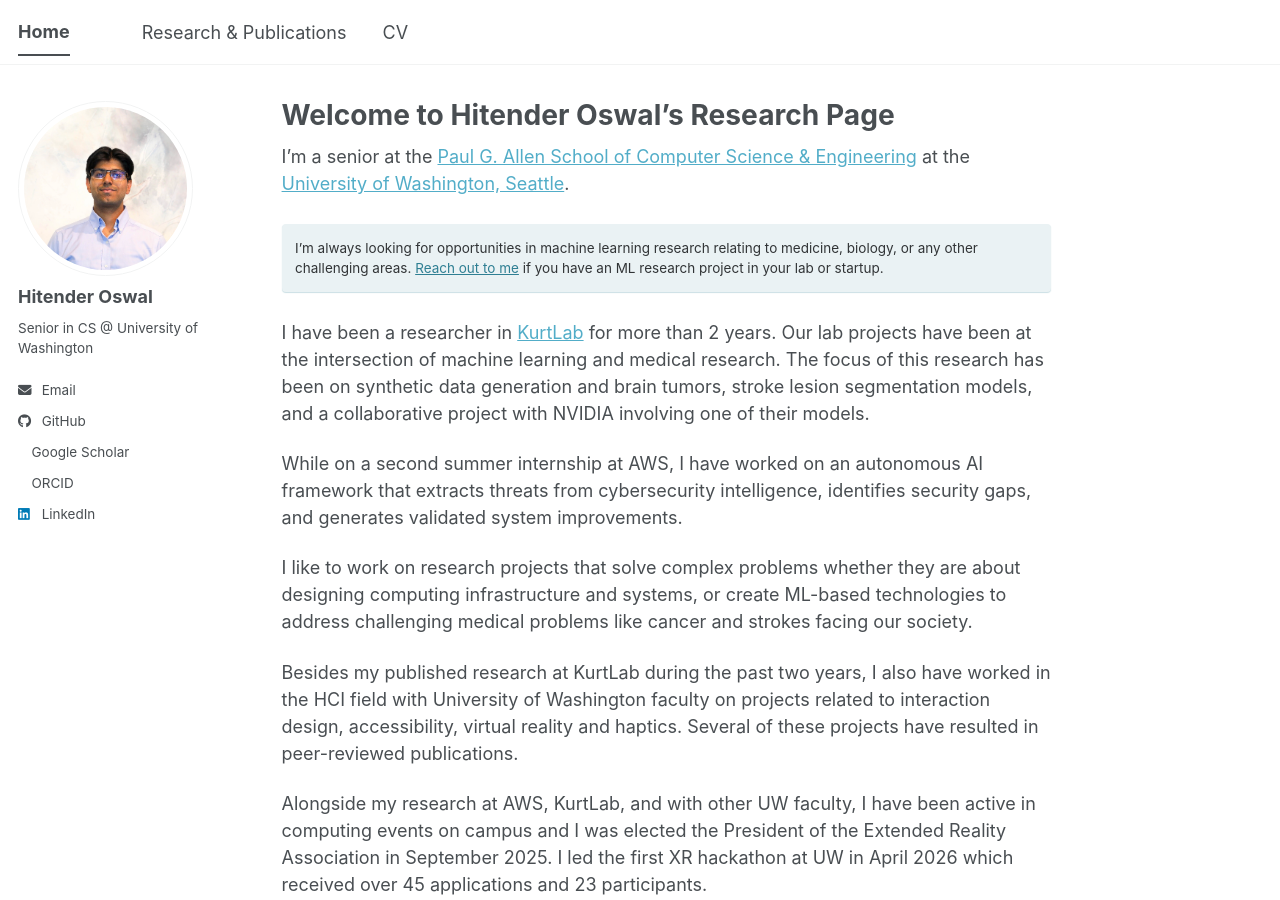
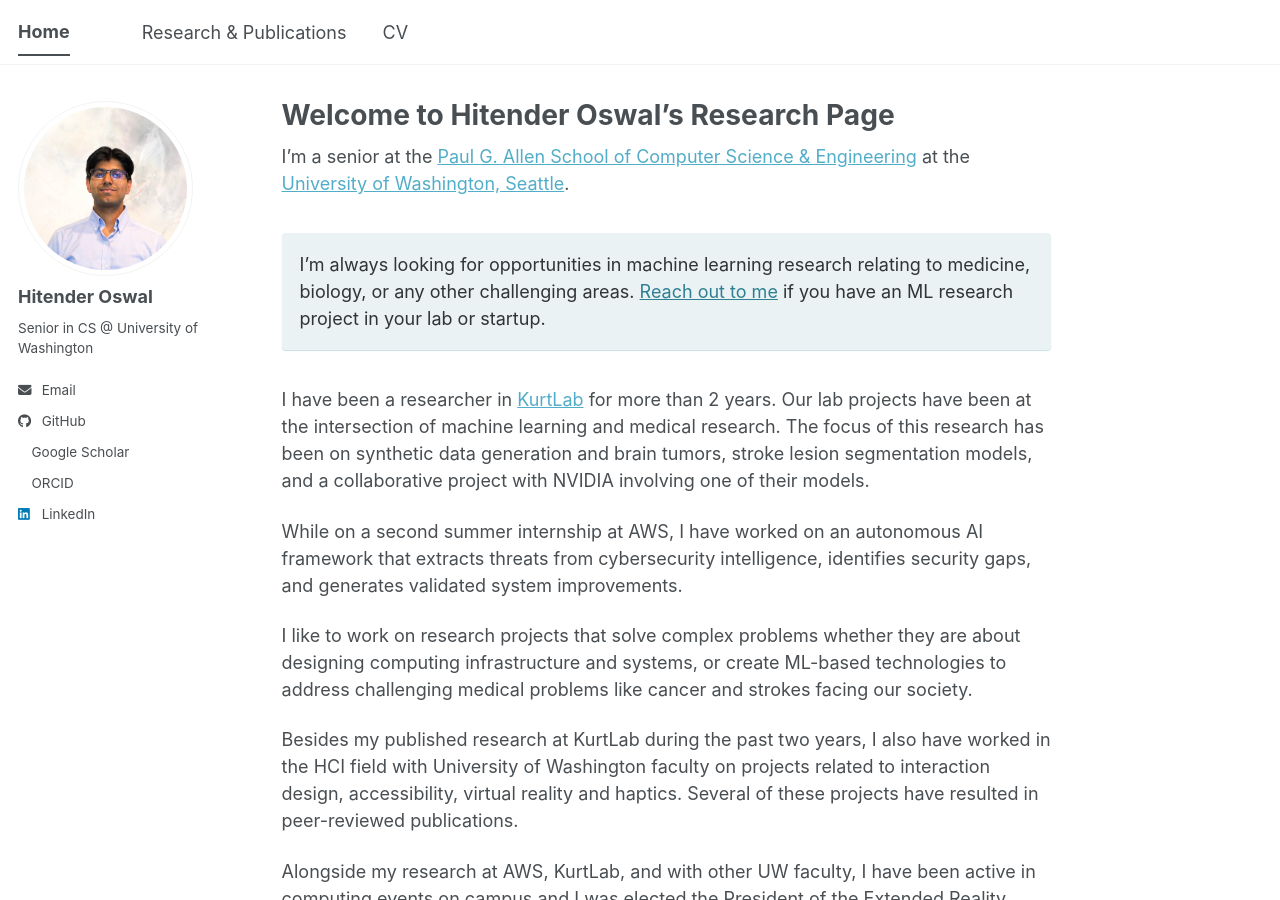
Before and after one commit to HitenderOswal/HitenderOswal.github.io, a Jekyll site: the page built from _pages/about.md, in a window 1280 px wide and 900 px high. Built offline with Jekyll 4.4.1, drawn with Linux system fonts in a browser that asks for light colours; a style sheet for code colours, icons or effects is not loaded.

Commit message:
Match callout text size with body text

```diff
--- a/_pages/about.md
+++ b/_pages/about.md
@@ -9,7 +9,7 @@ redirect_from:
 
 I'm a senior at the [Paul G. Allen School of Computer Science & Engineering](https://www.cs.washington.edu/) at the [University of Washington, Seattle](https://www.washington.edu/).
 
-<div class="notice--info" markdown="1">
+<div class="notice--info" style="font-size: 1em !important;" markdown="1">
 I'm always looking for opportunities in machine learning research relating to medicine, biology, or any other challenging areas. [Reach out to me](mailto:hitender@cs.washington.edu) if you have an ML research project in your lab or startup.
 </div>
 
```
